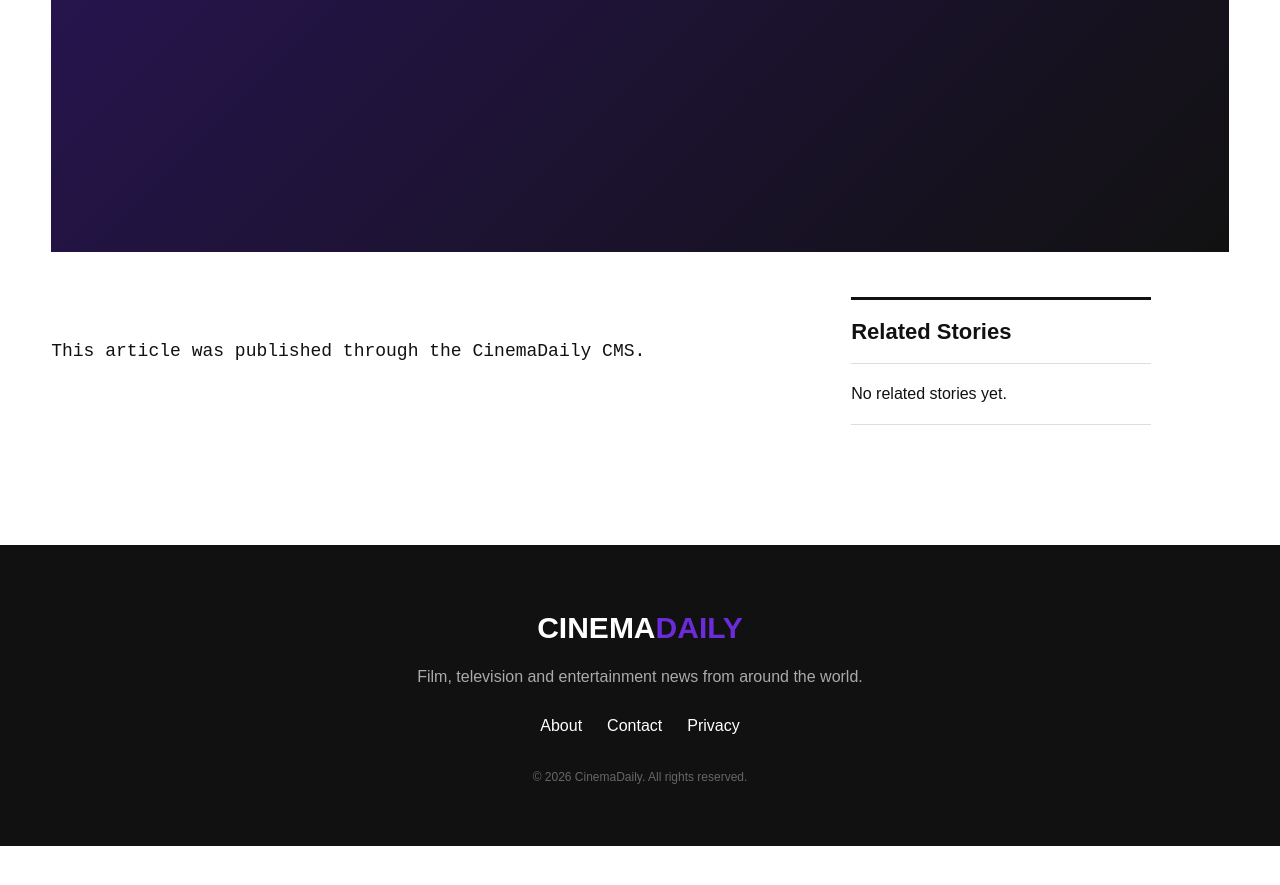
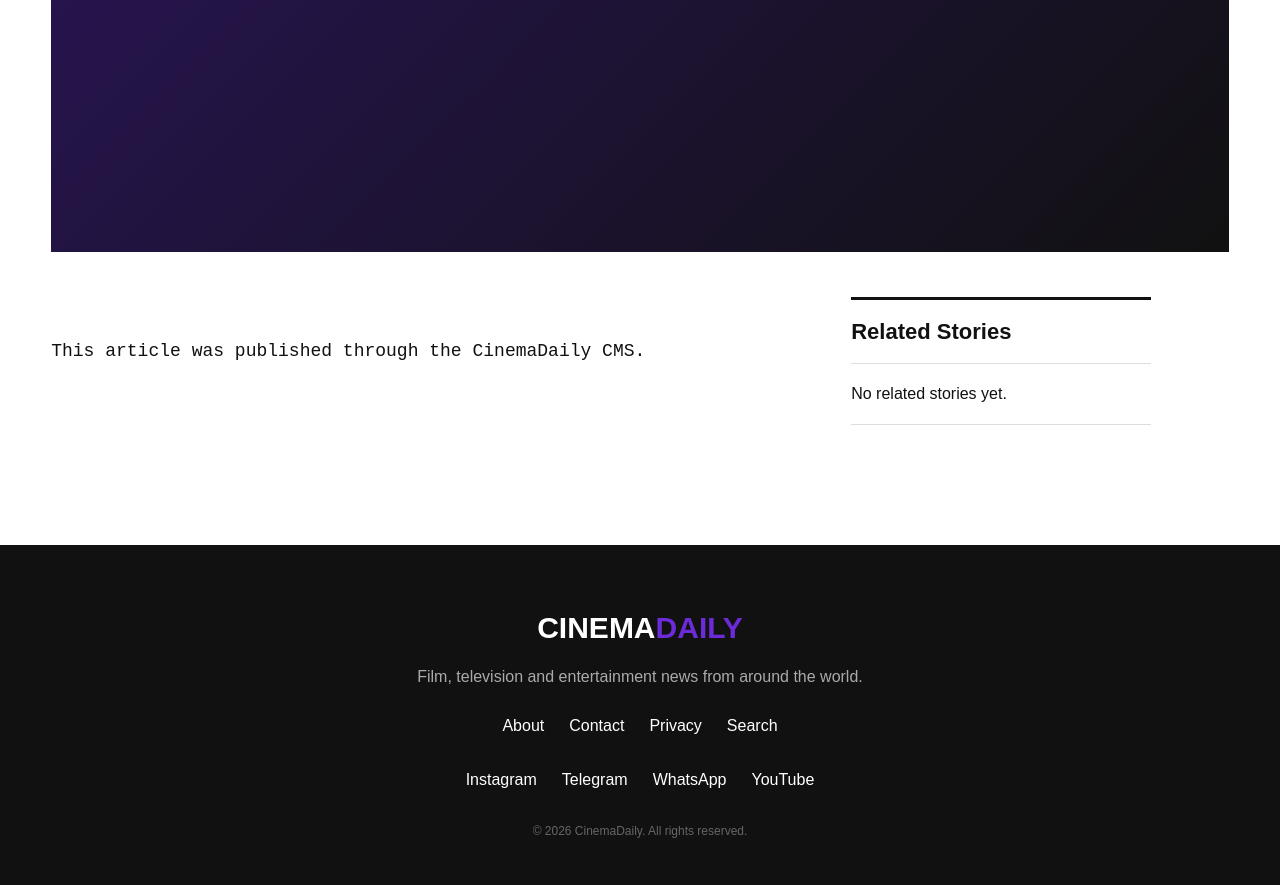
Before and after one commit to cinemadaily/cinemadaily, a Jekyll site: the page built from _articles/2026-08-07-cinemadaily-final-cms-test.md, in a window 1280 px wide and 900 px high, scrolled down 922 px. Shown: the top 885 px of the window. Built offline with Jekyll 4.4.1, drawn with Linux system fonts in a browser that asks for light colours; before the commit the page ends 1768 px from its top, so only the background shows below that; some of the changed lines change nothing that is shown.

Commit message:
Simplify comments and improve HTML layout
Refactor SEO comments and clean up HTML structure.

```diff
--- a/_layouts/article.html
+++ b/_layouts/article.html
@@ -15,9 +15,7 @@
     >
 
 
-    <!-- =================================
-         BASIC SEO
-    ================================== -->
+    <!-- BASIC SEO -->
 
     <title>
         {{ page.title }} | CinemaDaily
@@ -42,10 +40,21 @@
     >
 
 
+    <!-- FAVICON -->
 
-    <!-- =================================
-         OPEN GRAPH
-    ================================== -->
+    <link
+        rel="icon"
+        type="image/png"
+        href="{{ '/images/favicon.png' | relative_url }}"
+    >
+
+    <link
+        rel="apple-touch-icon"
+        href="{{ '/images/favicon.png' | relative_url }}"
+    >
+
+
+    <!-- OPEN GRAPH -->
 
     <meta
         property="og:type"
@@ -92,10 +101,7 @@
     {% endif %}
 
 
-
-    <!-- =================================
-         ARTICLE METADATA
-    ================================== -->
+    <!-- ARTICLE METADATA -->
 
     {% if page.date %}
 
@@ -117,10 +123,7 @@
     {% endif %}
 
 
-
-    <!-- =================================
-         X / TWITTER CARD
-    ================================== -->
+    <!-- X / TWITTER -->
 
     <meta
         name="twitter:card"
@@ -150,10 +153,7 @@
     {% endif %}
 
 
-
-    <!-- =================================
-         STRUCTURED DATA
-    ================================== -->
+    <!-- STRUCTURED DATA -->
 
     <script type="application/ld+json">
     {
@@ -198,11 +198,6 @@
     </script>
 
 
-
-    <!-- =================================
-         STYLE
-    ================================== -->
-
     <link
         rel="stylesheet"
         href="{{ '/style.css' | relative_url }}"
@@ -211,17 +206,12 @@
 </head>
 
 
-
 <body
     {% if page.language == "fa" %}
         class="rtl-page"
     {% endif %}
 >
 
-
-    <!-- =================================
-         HEADER
-    ================================== -->
 
 <header class="site-header">
 
@@ -251,7 +241,6 @@
         </div>
 
 
-
         <div class="container header-bottom">
 
 
@@ -268,9 +257,7 @@
                 </a>
 
 
-                    <span>
-                        |
-                    </span>
+                <span>|</span>
 
 
                 <a
@@ -284,7 +271,6 @@
 
 
             </div>
-
 
 
             <div class="social-links">
@@ -342,9 +328,6 @@
     </div>
 
 
-
-        <!-- NAVIGATION -->
-
     <nav class="main-nav">
 
         <div class="container nav-inner">
@@ -399,10 +382,6 @@
 
 
 
-    <!-- =================================
-         ARTICLE
-    ================================== -->
-
 <main class="article-page">
 
 
@@ -416,13 +395,11 @@
         </div>
 
 
-
         <h1 class="article-title">
 
             {{ page.title }}
 
         </h1>
-
 
 
         {% if page.summary %}
@@ -436,7 +413,6 @@
         {% endif %}
 
 
-
         <div class="article-meta">
 
 
@@ -445,13 +421,9 @@
             <span>
 
                 {% if page.language == "fa" %}
-
                     منتشر شده در
-
                 {% else %}
-
                     Published
-
                 {% endif %}
 
                 {{ page.date | date: "%B %d, %Y" }}
@@ -463,9 +435,6 @@
 
         </div>
 
-
-
-            <!-- FEATURED IMAGE -->
 
         {% if page.image %}
 
@@ -482,9 +451,6 @@
         {% endif %}
 
 
-
-            <!-- ARTICLE + RELATED -->
-
         <div class="article-layout">
 
 
@@ -495,24 +461,18 @@
             </article>
 
 
-
             <aside class="article-sidebar">
 
 
                 <div class="sidebar-title">
 
                     {% if page.language == "fa" %}
-
                         مطالب مرتبط
-
                     {% else %}
-
                         Related Stories
-
                     {% endif %}
 
                 </div>
-
 
 
                 {% assign related_articles =
@@ -524,9 +484,7 @@
                 %}
 
 
-
                 {% assign related_count = 0 %}
-
 
 
                 {% for article in related_articles %}
@@ -569,7 +527,6 @@
                 {% endfor %}
 
 
-
                 {% if related_count == 0 %}
 
 
@@ -606,10 +563,6 @@
 
 
 
-    <!-- =================================
-         FOOTER
-    ================================== -->
-
 <footer>
 
 
@@ -621,7 +574,6 @@
             CINEMA<span>DAILY</span>
 
         </div>
-
 
 
         <p>
@@ -637,7 +589,6 @@
             {% endif %}
 
         </p>
-
 
 
         <div class="footer-links">
@@ -658,8 +609,54 @@
             </a>
 
 
+            <a href="{{ '/search.html' | relative_url }}">
+                Search
+            </a>
+
+
         </div>
 
+
+        <div class="footer-links">
+
+
+            <a
+                href="https://www.instagram.com/cinemadaily"
+                target="_blank"
+                rel="noopener"
+            >
+                Instagram
+            </a>
+
+
+            <a
+                href="https://t.me/cinemadaily"
+                target="_blank"
+                rel="noopener"
+            >
+                Telegram
+            </a>
+
+
+            <a
+                href="https://whatsapp.com/channel/0029Vb9QKWXF6sn2nelVPs2F"
+                target="_blank"
+                rel="noopener"
+            >
+                WhatsApp
+            </a>
+
+
+            <a
+                href="https://m.youtube.com/cinemadailytv?ra=m"
+                target="_blank"
+                rel="noopener"
+            >
+                YouTube
+            </a>
+
+
+        </div>
 
 
         <div class="copyright">
```
Lines whose indentation alone changed are shown as unchanged.
